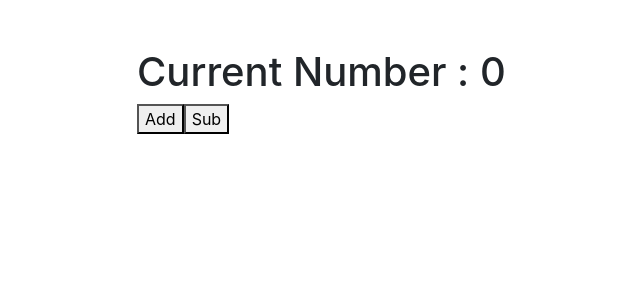
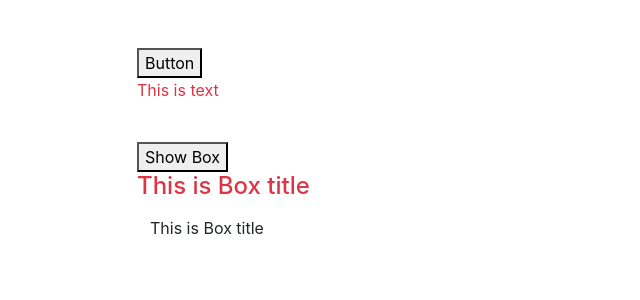
Before and after one commit to qkoder/React-Redux-Workshop, a React (Create React App) app: page / in a window 1280 px wide. Shown: the top 300 px of the page, without its empty margins (138-778 px from the left). Built offline with nearby package versions, Linux system fonts and the light colour scheme.

Commit message:
event class practiced

```diff
--- a/src/components/App.jsx
+++ b/src/components/App.jsx
@@ -1,6 +1,7 @@
 import React, { Component } from 'react';
 // import Profile from './profile';
-import MyState from './state';
+// import MyState from './state';
+import Events from './events';
 
 class App extends Component {
     render() {
@@ -9,7 +10,7 @@ class App extends Component {
                 <div className="container mt-5">
                     <div className="row justify-content-center">
                         <div className="col-xl-8">
-                            <MyState />
+                            <Events />
                         </div>
                     </div>
                 </div>
--- /dev/null
+++ b/src/components/events/add_class.jsx
@@ -0,0 +1,44 @@
+import React, { Component } from 'react';
+
+class AddClass extends Component {
+
+    state = {
+        active: false,
+        isBoxVisible: false
+    }
+
+
+
+    handleClick = () => {
+        this.setState(abc => ({
+            active: !abc.active
+        }))
+    }
+
+
+    toggleBox = () =>{
+        this.setState(prevState =>({
+            isBoxVisible : !prevState.isBoxVisible
+        }));
+    }
+
+    render() {
+        const {isBoxVisible} = this.state;
+        return (
+            <div>
+                <button onClick={this.handleClick}>Button</button>
+                <p className={this.state.active ? 'text-primary active' : 'text-danger'}>This is text</p>
+
+                <br/>
+
+                <button onClick={this.toggleBox}> Show Box</button>
+
+                <h4 className={`text-${isBoxVisible ? "primary" : 'danger'}`}> This is Box title</h4>
+                <h3 className={`btn btn-${isBoxVisible ? "danger" : ''}`}> This is Box title</h3>
+
+            </div>
+        );
+    }
+}
+
+export default AddClass;
--- /dev/null
+++ b/src/components/events/click_me.jsx
@@ -0,0 +1,39 @@
+import React, { Component } from 'react';
+
+class ClickMe extends Component {
+
+    handleClick = event => {
+        console.log(event.target);
+
+    }
+
+    handleClick2 = (event, target) => {
+        console.log(target);
+
+    }
+
+
+    render() {
+        return (
+            <div>
+                <button onClick={this.handleClick} className="btn btn-success">Click Me</button>
+
+                {/* onClick={() => this.handleClick2()} */}
+
+                <button onClick={event => this.handleClick2(event, event.target)} className="btn btn-success">Click Me</button>
+            </div>
+        );
+    }
+}
+
+export default ClickMe;
+
+
+/*
+
+
+function handleClick(event){
+
+}
+
+*/
--- /dev/null
+++ b/src/components/events/count.jsx
@@ -0,0 +1,44 @@
+import React, { Component } from 'react';
+
+class Count extends Component {
+
+    state = {
+        count: 0,
+    }
+
+    render() {
+
+        const { count } = this.state
+
+        return (
+            <>
+                <button
+                    className="btn btn-success"
+                    onClick={() =>{
+                        this.setState(prevState =>{
+                            if(prevState.count === 10){
+                                return {
+                                    count : 0
+                                }
+                            }else{
+                                return{
+                                    count: prevState.count +1
+                                }
+                            }
+                        })
+                    }}
+                >
+                    Click Me
+                    </button>
+
+                <br />
+
+                {/* {this.state.count > 0 ? <p>Test</p> : null} turnery operator single statement */}
+
+                {count > 0 ? (<p>Count Value : {count}</p>) : (<p>Please Start Count</p>)}
+            </>
+        );
+    }
+}
+
+export default Count;
--- /dev/null
+++ b/src/components/events/index.jsx
@@ -0,0 +1,16 @@
+import React, { Component } from 'react';
+// import ClickMe from './click_me'
+// import Count from './count'
+import AddClass from './add_class'
+
+class Events extends Component {
+    render() {
+        return (
+            <>
+                <AddClass />
+            </>
+        );
+    }
+}
+
+export default Events;
```
Also changed, not shown: src/components/events/two_way_data.jsx (added), src/components/state/index.jsx (line endings or trailing spaces), 1 other file (tests, documents, lock files or other folders).
